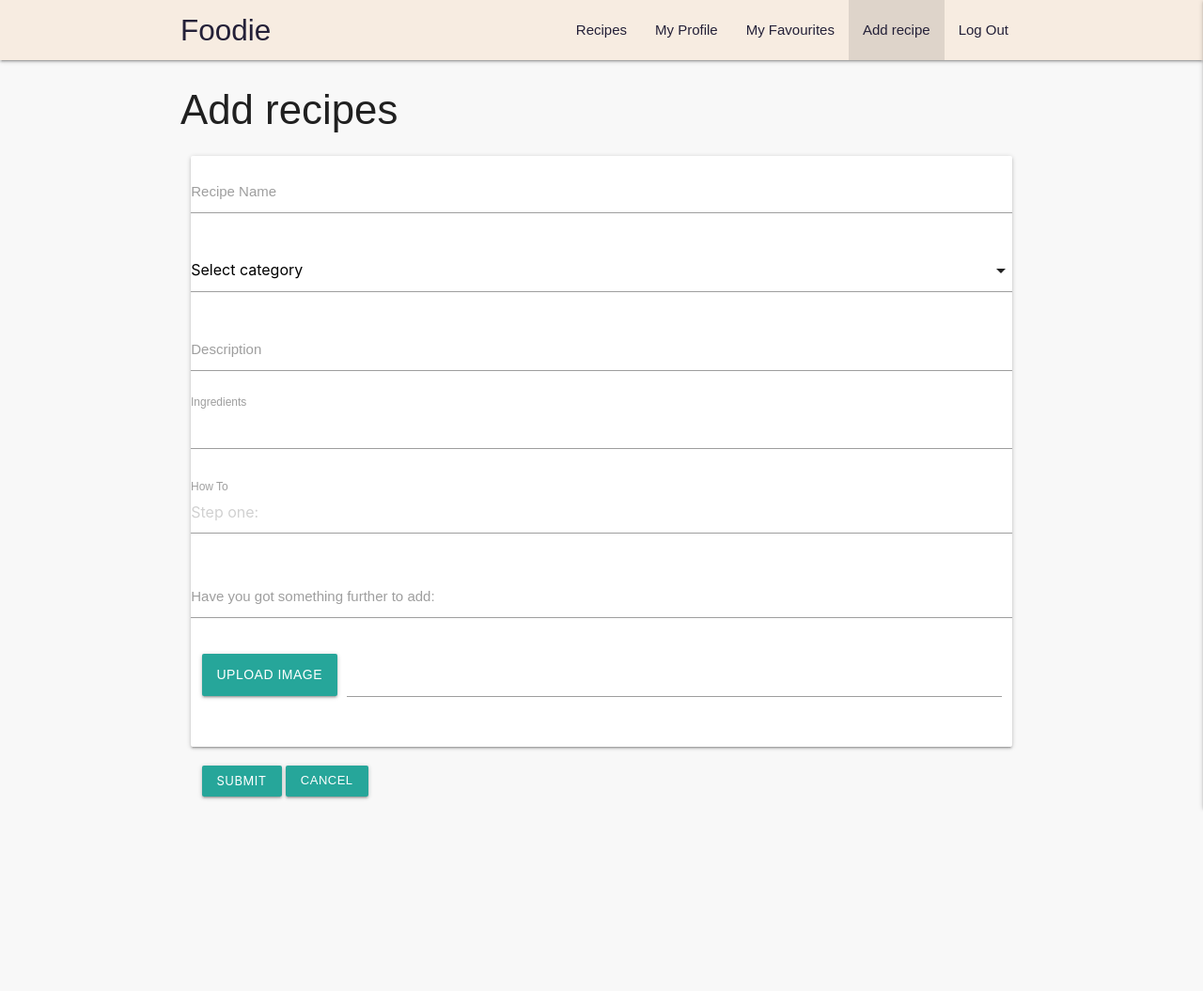
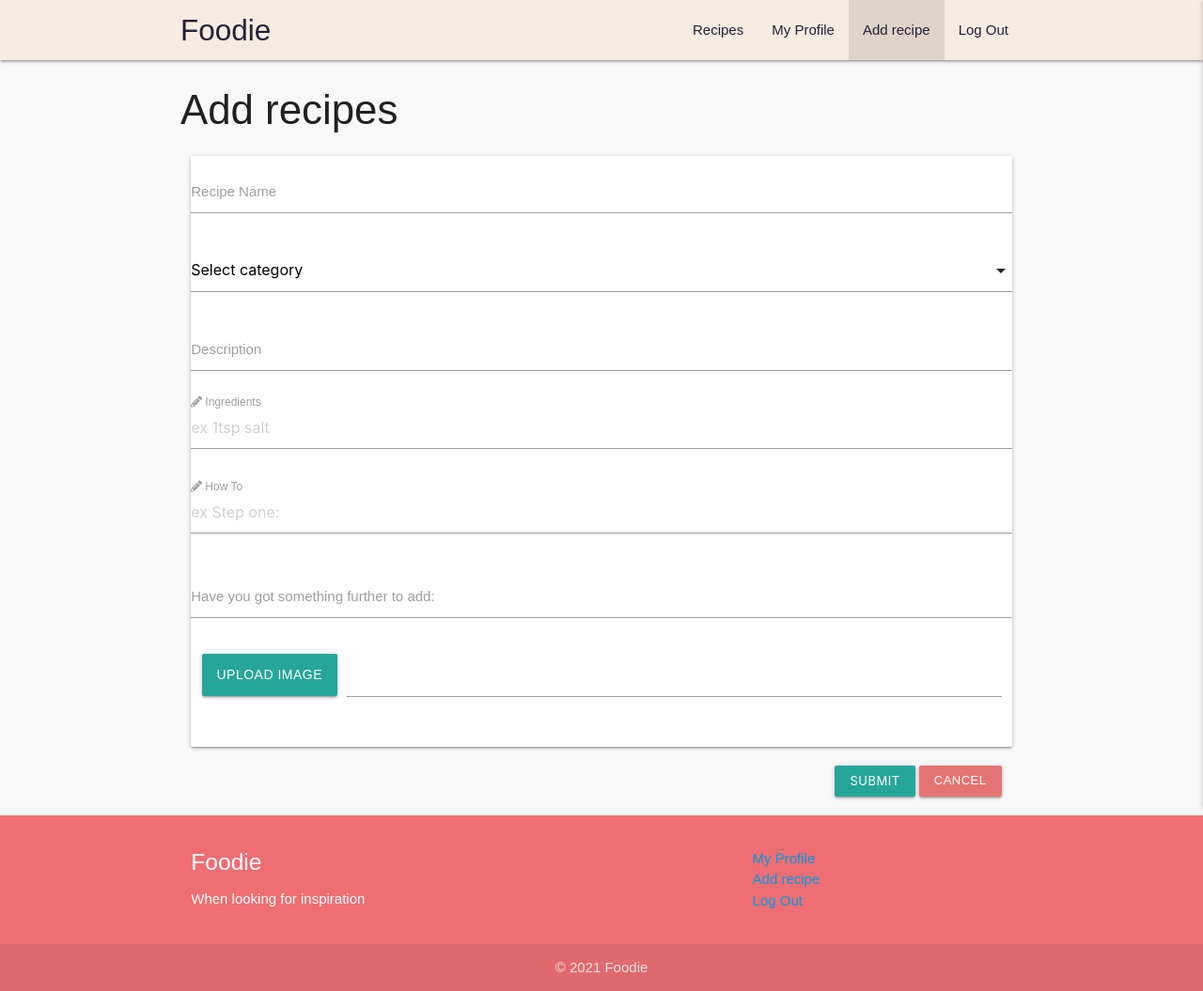
Before and after one commit to Code-Institute-Submissions/foodie-2, a Flask app: page /add_recipes in a window 1280 px wide. Shown: the whole page at 94% size. Before the commit the page ends 862 px from the top, so only its background shows below. Run offline with Flask 2, Linux system fonts and the light colour scheme; the visitor is signed in with stand-in values (Sample User, id 1); data that the repository does not hold is empty; some libraries are stand-ins or nearby versions; some web fonts are replaced.

Commit message:
Taken off My favourite, added an extra field in the register from, some css styling on form and buttons. added a footer

```diff
--- a/templates/add_recipes.html
+++ b/templates/add_recipes.html
@@ -6,8 +6,7 @@
 
     <div class="col s12">
         <form class="" method="POST" action=" {{ url_for('add_recipes') }}" enctype="multipart/form-data">
-            <div class="card">
-                <div class="card-image">
+            <div class="card card-add-recipe">
                     <div class="row">
                         <div class="input-field col s12">
                             <input id="recipe_name" name="recipe_name" type="text" class="validate" required>
@@ -29,13 +28,13 @@
                         </div>
                         <div class="input-field col s12">
                             <textarea id="recipe_ingredients" class="materialize-textarea" name="recipe_ingredients"
-                                      type="text" class="validate" required> </textarea>
-                            <label for="recipe_ingredients">Ingredients</label>
+                                      type="text" placeholder="ex 1tsp salt" class="validate" required></textarea>
+                            <label for="recipe_ingredients"><i class="fas fa-pencil-alt"></i> Ingredients</label>
                         </div>
                         <div class="input-field col s12">
                             <textarea id="recipe_how_to" class="materialize-textarea" name="recipe_how_to"
-                                      placeholder="Step one:" type="text" class="validate" required></textarea>
-                            <label for="recipe_how_to">How To</label>
+                                      placeholder="ex Step one:" type="text" class="validate" required></textarea>
+                            <label for="recipe_how_to"><i class="fas fa-pencil-alt"></i> How To</label>
                         </div>
                         <div class="input-field col s12">
                             <input id="more_info" name="more_info" type="text" class="validate"
@@ -55,10 +54,12 @@
                         </div>
                     </div>
                 </div>
-            <div class="col s6">
+                <div class="col s12">
+                       <div class="btn-wrapper right-align">
                     <button class="btn-small" type="submit" name="action">Submit
                     </button>
-                <a class="btn-small" href="{{ url_for('get_recipes') }}">Cancel</a>
+                    <a class="btn-small red lighten-2" href="{{ url_for('get_recipes') }}">Cancel</a>
+                       </div>
                 </div>
         </form>
     </div>
--- a/templates/base.html
+++ b/templates/base.html
@@ -29,7 +29,6 @@
                         <li id="nav-get_recipes"><a href="{{ url_for('get_recipes') }}">Recipes</a></li>
                     {% if session.user %}
                         <li id="nav-profile"><a href="{{ url_for('profile', username=session['user']) }}">My Profile</a></li>
-                        <li id="nav-favourites"><a href="#">My Favourites</a></li>
                         <li id="nav-add_recipes"><a href="{{ url_for('add_recipes') }}">Add recipe</a></li>
                         <li id="nav-logout"><a href="{{ url_for('logout') }}">Log Out</a></li>
                     {% else %}
@@ -70,7 +69,33 @@
         {% block content %}
         {% endblock %}
     </main>
-
+ <footer class="page-footer">
+          <div class="container">
+            <div class="row">
+              <div class="col l6 s12">
+                <h5>Foodie</h5>
+                <p>When looking for inspiration</p>
+              </div>
+              <div class="col l4 offset-l2 s12">
+                <ul>
+                  {% if session.user %}
+                        <li id="nav-profile"><a href="{{ url_for('profile', username=session['user']) }}">My Profile</a></li>
+                        <li id="nav-add_recipes"><a href="{{ url_for('add_recipes') }}">Add recipe</a></li>
+                        <li id="nav-logout"><a href="{{ url_for('logout') }}">Log Out</a></li>
+                    {% else %}
+                        <li id="nav-register"><a href="{{ url_for('register') }}">Sign Up!</a></li>
+                        <li id="nav-login"><a href="{{ url_for('login') }}">Log In</a></li>
+                    {% endif %}
+                </ul>
+              </div>
+            </div>
+          </div>
+          <div class="footer-copyright">
+            <div class="container center-align">
+            © 2021 Foodie
+            </div>
+          </div>
+        </footer>
     <script src="https://code.jquery.com/jquery-3.5.1.min.js"
             integrity="sha256-9/aliU8dGd2tb6OSsuzixeV4y/faTqgFtohetphbbj0=" crossorigin="anonymous"></script>
     <script src="https://cdnjs.cloudflare.com/ajax/libs/materialize/1.0.0/js/materialize.min.js"></script>
--- a/templates/edit_recipe.html
+++ b/templates/edit_recipe.html
@@ -54,7 +54,7 @@
             </div>
             <div class="col s6">
                 <button class="btn-small" type="submit">Update!</button>
-                <a class="btn-small" href="{{ url_for('get_recipes') }}">Cancel</a>
+                <a class="btn-small red lighten-2" href="{{ url_for('get_recipes') }}">Cancel</a>
             </div>
             <div class="col s6">
                 <div class="file-field input-field">
--- a/templates/register.html
+++ b/templates/register.html
@@ -18,7 +18,7 @@
                     </div>
                     <div class="input-field col s6">
                         <input id="first_name" name="first_name" type="text" class="validate" minlength="2"
-                               maxlength="15" pattern="^[a-zA-Z0-9]{5,15}$" required>
+                               maxlength="15" pattern="^[a-zA-Z0-9]{2,15}$" required>
                         <label for="first_name">First Name</label>
                     </div>
                     <div class="input-field col s6">
```
Also changed, not shown: templates/profile.html (+22 -21 lines), templates/recipes.html (+7 -12 lines). Lines whose indentation alone changed are shown as unchanged.
